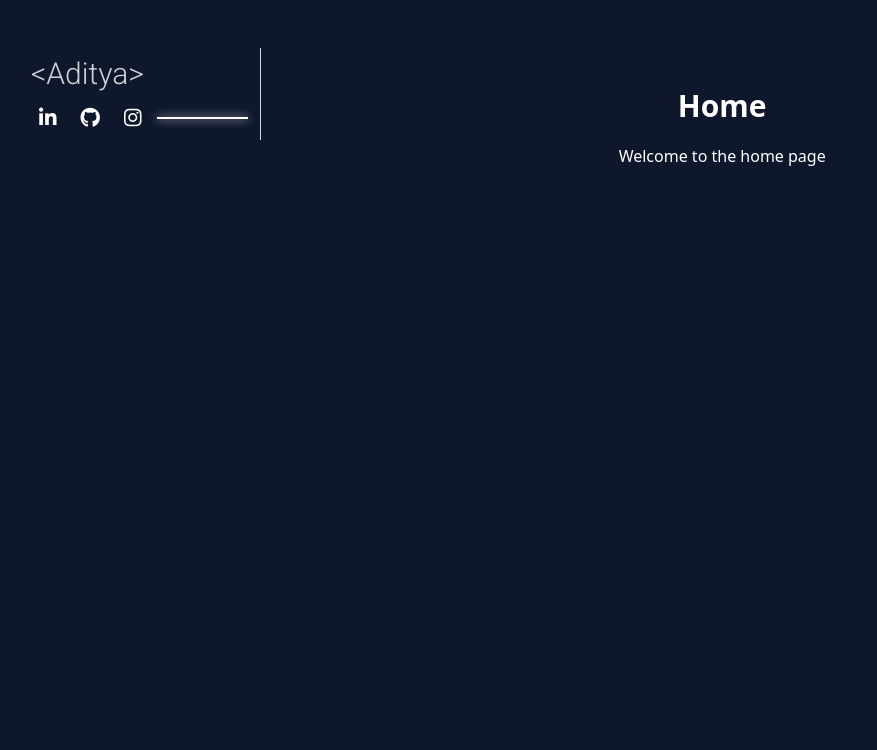
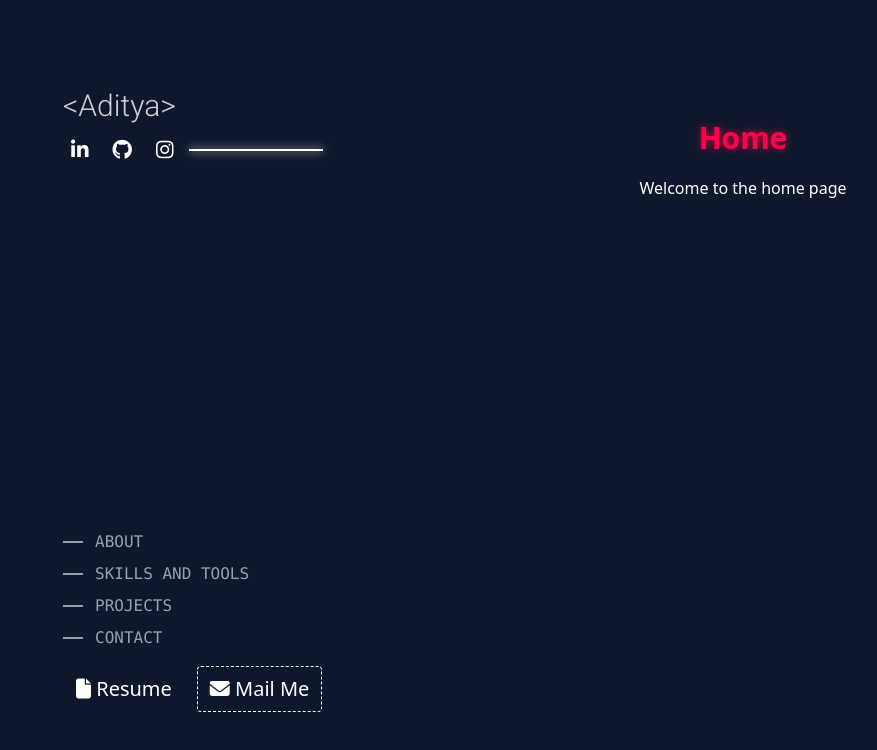
Before and after one commit to adityasriv2317/myPortfolio, a React (Vite) app: page / in a window 1280 px wide. Shown: the top 750 px of the page, without its empty margins (33-910 px from the left). Built offline with nearby package versions, Linux system fonts and the light colour scheme.

Commit message:
basic navbar usi

```diff
--- a/index.html
+++ b/index.html
@@ -2,7 +2,7 @@
 <html lang="en">
   <head>
     <meta charset="UTF-8" />
-    <link rel="icon" type="image/svg+xml" href="/vite.svg" />
+    <link rel="icon" type="image/svg+xml" href="/a.png" />
     <meta name="viewport" content="width=device-width, initial-scale=1.0" />
     <title>Aditya Srivastava</title>
 
--- a/src/App.jsx
+++ b/src/App.jsx
@@ -1,22 +1,27 @@
-import React from 'react'
-import {Route, Routes, BrowserRouter} from 'react-router-dom'
-import './App.css'
+import React from "react";
+import { Route, Routes, BrowserRouter } from "react-router-dom";
+import "./App.css";
 
 // components
-import Home from './components/Home'
-import Splash from './components/Splash'
+import Home from "./components/Home";
+import Splash from "./components/Splash";
+
+// import context provider
+import { WebProvider } from "./Webcontext";
 
 const App = () => {
   return (
-    <div className='bg-[rgb(15,23,45)]'>
-      <BrowserRouter>
-        <Routes>
-          <Route path='/' element={<Home />} />
-          <Route path='/test' element={<Splash />} />
-        </Routes>
-      </BrowserRouter>
+    <div className="bg-[rgb(15,23,45)]">
+      <WebProvider>
+        <BrowserRouter>
+          <Routes>
+            <Route path="/" element={<Home />} />
+            <Route path="/test" element={<Splash />} />
+          </Routes>
+        </BrowserRouter>
+      </WebProvider>
     </div>
-  )
-}
+  );
+};
 
-export default App
+export default App;
--- a/src/Webcontext.jsx
+++ b/src/Webcontext.jsx
@@ -1,24 +1,23 @@
 import React, { createContext, useContext, useState } from 'react';
 
-// Create a context for dark mode
-const DarkModeContext = createContext();
+// context for web page properties
+const WebContext = createContext();
 
 // Create a provider component
-export const DarkModeProvider = ({ children }) => {
-    const [isDarkMode, setIsDarkMode] = useState(false);
+export const WebProvider = ({ children }) => {
+    const [darkMode, setDarkMode] = useState(false);
+    const [currentPage, setCurrentPage] = useState(0);
 
     const toggleDarkMode = () => {
-        setIsDarkMode(prevMode => !prevMode);
-    };
+        setDarkMode((prev) => !prev);
+    }
 
     return (
-        <DarkModeContext.Provider value={{ isDarkMode, toggleDarkMode }}>
+        <WebContext.Provider value={{ darkMode, setDarkMode, currentPage, setCurrentPage, toggleDarkMode }}>
             {children}
-        </DarkModeContext.Provider>
+        </WebContext.Provider>
     );
 };
 
-// Custom hook for using dark mode context
-export const useDarkMode = () => {
-    return useContext(DarkModeContext);
-};
+// custom hook to use the context
+export const useWebContext = () => useContext(WebContext);
--- a/src/components/Home.jsx
+++ b/src/components/Home.jsx
@@ -1,21 +1,21 @@
 import React, { useState, useEffect } from "react";
 import Navbar from "./Navbar";
-import Splash from "./Splash";
 
 const Home = () => {
-
   const [loading, setLoading] = useState(true);
 
   return (
-    <div className="flex flex-col md:flex-row min-h-screen text-white px-8 md:px-16 py-10 md:py-12">
+    <div className="flex flex-col md:flex-row min-h-screen text-white px-8 md:px-24 py-10 md:py-20">
       {/* {loading && <Splash onFinish={() => setLoading(false)} />} */}
-      <div className="left md:w-1/5 not-md:border-b md:border-r border-gray-300 h-full py-2">
+      <div className="left md:w-1/4 not-md:border-b border-gray-300 max-h-max py-2">
         <Navbar />
       </div>
 
       {/* main */}
-      <div className="right w-4/5 mx-auto">
-        <h1 className="text-3xl font-bold text-center mt-10">Home</h1>
+      <div className="right w-3/4 mx-auto">
+        <h1 className="text-3xl font-bold text-[#ff004f] [text-shadow:0px_0px_7px_rgba(255,0,60,0.8)] text-center mt-10">
+          Home
+        </h1>
         <p className="text-center mt-5">Welcome to the home page</p>
       </div>
     </div>
--- a/src/components/Logo.jsx
+++ b/src/components/Logo.jsx
@@ -25,7 +25,7 @@ const Logo = () => {
         clearInterval(intervalRef.current);
         setAnimating(false);
       }
-    }, 80);
+    }, 60);
   };
 
   const handleMouseLeave = () => {
--- a/src/components/Navbar.jsx
+++ b/src/components/Navbar.jsx
@@ -1,5 +1,7 @@
 import React, { useState, useEffect } from "react";
 import Logo from "./Logo";
+
+import { useWebContext } from "../Webcontext";
 
 // navbar component
 const Navbar = () => {
@@ -26,8 +28,9 @@ const Navbar = () => {
   }, [linkon]);
 
   return (
-    <div className="h-full text-white">
+    <div className="h-full flex flex-col justify-between text-white mb-2">
       {/* logo */}
+      <div>
         <Logo />
 
         {/* socials */}
@@ -67,6 +70,143 @@ const Navbar = () => {
           <div className="line bg-white w-full mx-3 h-[2px] my-auto"></div>
         </div>
       </div>
+      <div>
+        {/* navigation links for about, skills, projects and contacts*/}
+        <div className="hidden md:flex uppercase text-md  text-gray-400 font-mono flex-col mt-3">
+          <div className="flex flex-row items-center">
+            <div className="line bg-gray-400 w-[20px] h-[2px] my-auto"></div>
+            <a
+              href="#about"
+              className="px-3 py-1 rounded-sm"
+              onMouseEnter={() => setLinkon(1)}
+              onMouseLeave={() => setLinkon(0)}
+
+              onClick={() => {
+                setCurrentPage(0);
+              }}
+            >
+              About
+            </a>
+          </div>
+          <div className="flex flex-row items-center">
+            <div className="line bg-gray-400 w-[20px] h-[2px] my-auto"></div>
+            <a
+              href="#about"
+              className="px-3 py-1 rounded-sm"
+
+              onClick={() => {
+                setCurrentPage(1);
+              }}
+            >
+              skills and tools
+            </a>
+          </div>
+          <div className="flex flex-row items-center">
+            <div className="line bg-gray-400 w-[20px] h-[2px] my-auto"></div>
+            <a
+              href="#about"
+              className="px-3 py-1 rounded-sm"
+
+              onClick={() => {
+                setCurrentPage(2);
+              }}
+            >
+              projects
+            </a>
+          </div>
+          <div className="flex flex-row items-center">
+            <div className="line bg-gray-400 w-[20px] h-[2px] my-auto"></div>
+            <a
+              href="#about"
+              className="px-3 py-1 rounded-sm"
+
+              onClick={() => {
+                setCurrentPage(3);
+              }}
+            >
+              contact
+            </a>
+          </div>
+        </div>
+
+        {/* mail and resume */}
+        <div className="hidden md:flex flex-row items-center gap-3 text-xl mt-3">
+          <a
+            href="/resume.pdf"
+            className="hover:bg-[rgba(255,255,255,0.5)] border border-transparent hover:border-[rgba(255,255,255,0.5)] px-3 py-2 rounded-sm"
+            onMouseEnter={() => setLinkon(5)}
+            onMouseLeave={() => setLinkon(0)}
+          >
+            <i className="fa-solid fa-file"></i> Resume
+          </a>
+          <a
+            href="mailto:adityaxia9237@gmail.com"
+            className="border border-dashed hover:bg-[rgba(255,255,255,0.4)] px-3 py-2 rounded-sm"
+            onMouseEnter={() => setLinkon(4)}
+            onMouseLeave={() => setLinkon(0)}
+          >
+            <i className="fa-solid fa-envelope"></i> Mail Me
+          </a>
+        </div>
+      </div>
+
+      {/* navigation menu */}
+      <div
+        className="md:hidden fixed top-12 right-12 flex flex-col items-center gap-3 text-xl"
+        onClick={() => setIsMenuOpen(!isMenuOpen)}
+      >
+        <div className="line bg-white w-[20px] h-[2px]"></div>
+        <div className="line bg-white w-[45px] h-[2px]"></div>
+      </div>
+
+      {/* navigation menu items */}
+      {isMenuOpen && (
+        <div className="fixed top-0 right-0 bg-black bg-opacity-70 flex flex-col items-center justify-center gap-5 text-2xl">
+          <a
+            href="#about"
+            className="hover:bg-[rgba(255,255,255,0.4)] px-3 py-2 rounded-sm"
+            onClick={() => setIsMenuOpen(false)}
+          >
+            About
+          </a>
+          <a
+            href="#skills"
+            className="hover:bg-[rgba(255,255,255,0.4)] px-3 py-2 rounded-sm"
+            onClick={() => setIsMenuOpen(false)}
+          >
+            Skills
+          </a>
+          <a
+            href="#projects"
+            className="hover:bg-[rgba(255,255,255,0.4)] px-3 py-2 rounded-sm"
+            onClick={() => setIsMenuOpen(false)}
+          >
+            Projects
+          </a>
+          <a
+            href="#contact"
+            className="hover:bg-[rgba(255,255,255,0.4)] px-3 py-2 rounded-sm"
+            onClick={() => setIsMenuOpen(false)}
+          >
+            Contact
+          </a>
+          <a
+            href="/resume.pdf"
+            className="hover:bg-[rgba(255,255,255,0.4)] px-3 py-2 rounded-sm"
+            onClick={() => setIsMenuOpen(false)}
+          >
+            Resume
+          </a>
+          <a
+            href="mailto:adityaxia9237@gmail.com"
+            className="hover:bg-[rgba(255,255,255,0.4)] px-3 py-2 rounded-sm"
+            onClick={() => setIsMenuOpen(false)}
+          >
+            Mail Me
+          </a>
+        </div>
+      )}
+    </div>
   );
 };
 
--- a/src/components/Splash.jsx
+++ b/src/components/Splash.jsx
@@ -36,7 +36,7 @@ const Splash = ({ onFinish }) => {
             }, 80 + i * 100);
           }
         }, 1100);
-      },);
+      });
     };
 
     handleAnimation();
@@ -71,9 +71,10 @@ const Splash = ({ onFinish }) => {
         {/* background slices */}
         <div className="w-screen h-screen bg-transparent relative gap-0 flex top-0 left-0 z-[41]">
           <div className="slice"></div>
-          <div className="slice md:block hidden"></div>
           <div className="slice"></div>
-          <div className="slice md:block hidden"></div>
+          <div className="slice"></div>
+          <div className="slice"></div>
+          <div className="slice"></div>
           <div className="slice"></div>
         </div>
       </div>
```
Also changed, not shown: public/a.png (added), 1 other file (tests, documents, lock files or other folders). Lines whose indentation alone changed are shown as unchanged.
